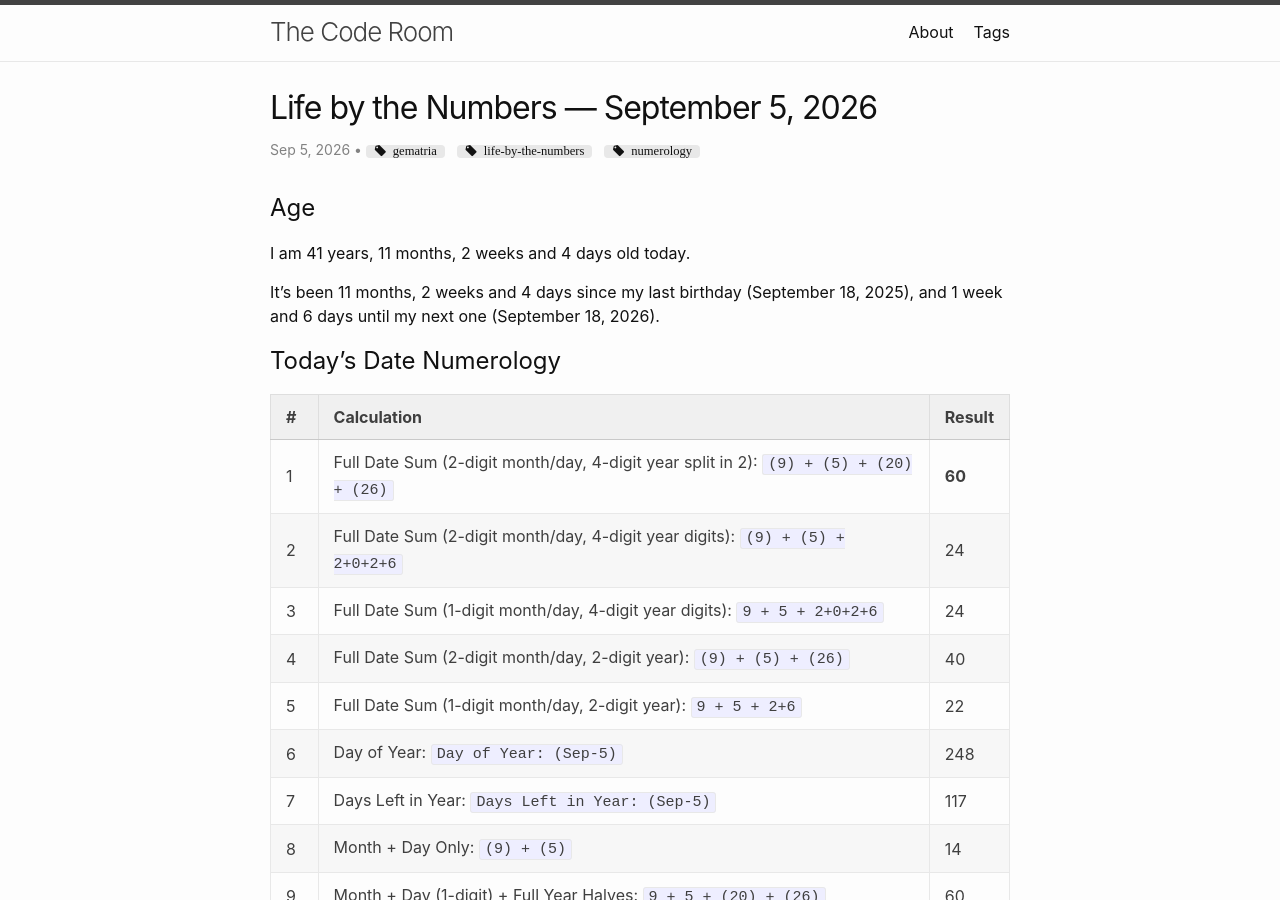
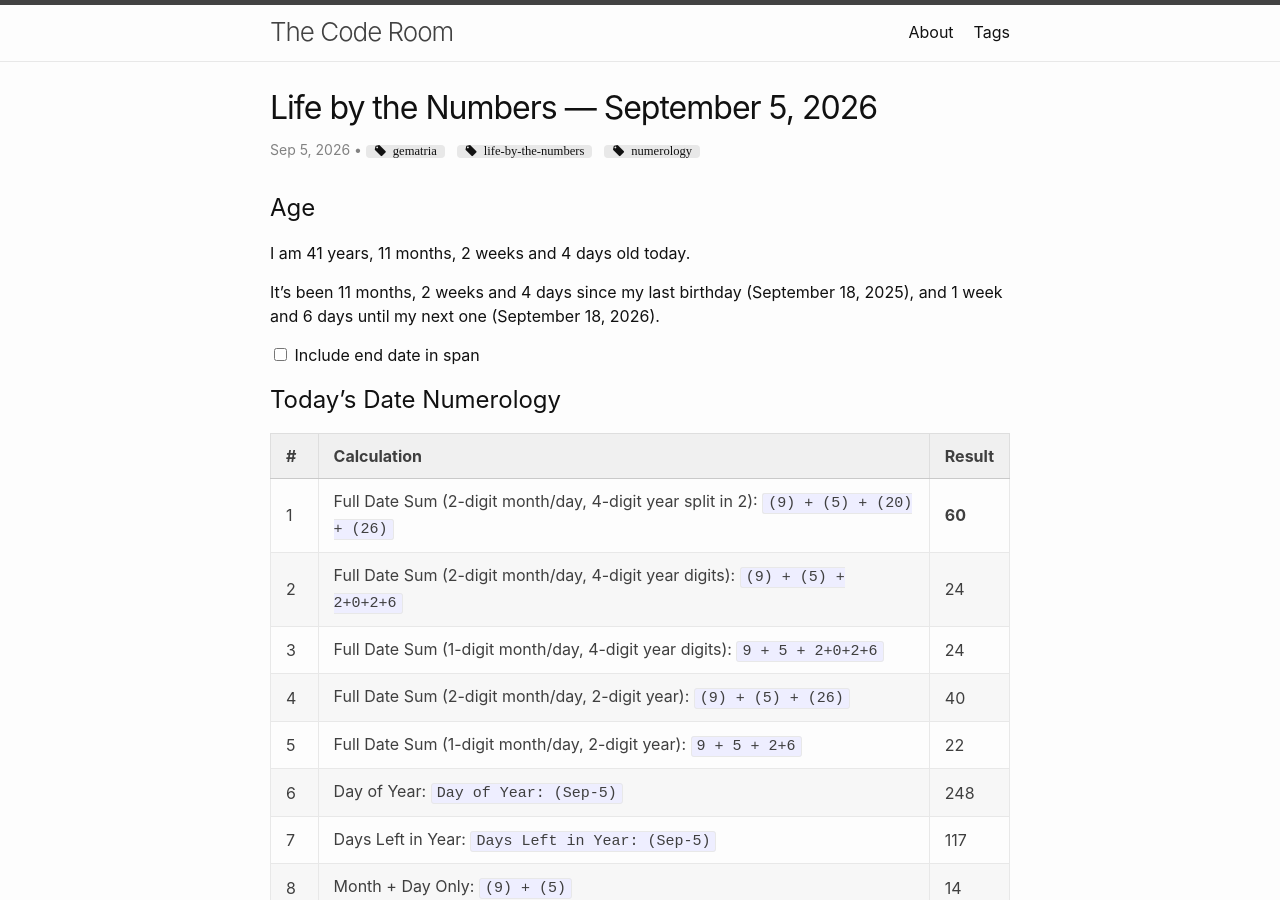
Before and after one commit to dalevross/blog, a Jekyll site: the page built from _posts/2026-09-05-life-by-the-numbers.md, in a window 1280 px wide and 900 px high. Built offline with Jekyll 4.4.1, drawn with Linux system fonts in a browser that asks for light colours; comment, search, counter and statistics services are not loaded; some of the changed lines change nothing that is shown.

Commit message:
Add checkbox to toggle inclusive/exclusive birthday span

```diff
--- a/_posts/2026-09-05-life-by-the-numbers.md
+++ b/_posts/2026-09-05-life-by-the-numbers.md
@@ -1,7 +1,7 @@
 ---
 layout: post
 title: "Life by the Numbers — September 5, 2026"
-date: 2026-09-05 00:53:45 -0400
+date: 2026-09-05 00:59:45 -0400
 categories: gematria
 description: An automatically generated look at today's numbers.
 comments: true
@@ -12,7 +12,20 @@
 
 I am 41 years, 11 months, 2 weeks and 4 days old today.
 
-It's been 11 months, 2 weeks and 4 days since my last birthday (September 18, 2025), and 1 week and 6 days until my next one (September 18, 2026).
+It's been <span id="sinceLastText">11 months, 2 weeks and 4 days</span> since my last birthday (September 18, 2025), and <span id="untilNextText">1 week and 6 days</span> until my next one (September 18, 2026).
+
+<label><input type="checkbox" id="includeEndDateCheckbox" onchange="toggleEndDateSpan()"> Include end date in span</label>
+{% raw %}
+<script>
+const spanData = {"sinceLast": {"exclusive": "11 months, 2 weeks and 4 days", "inclusive": "11 months, 2 weeks and 5 days"}, "untilNext": {"exclusive": "1 week and 6 days", "inclusive": "2 weeks"}};
+function toggleEndDateSpan() {
+  const checked = document.getElementById('includeEndDateCheckbox').checked;
+  const key = checked ? 'inclusive' : 'exclusive';
+  document.getElementById('sinceLastText').textContent = spanData.sinceLast[key];
+  document.getElementById('untilNextText').textContent = spanData.untilNext[key];
+}
+</script>
+{% endraw %}
 
 ## Today's Date Numerology
 
```
